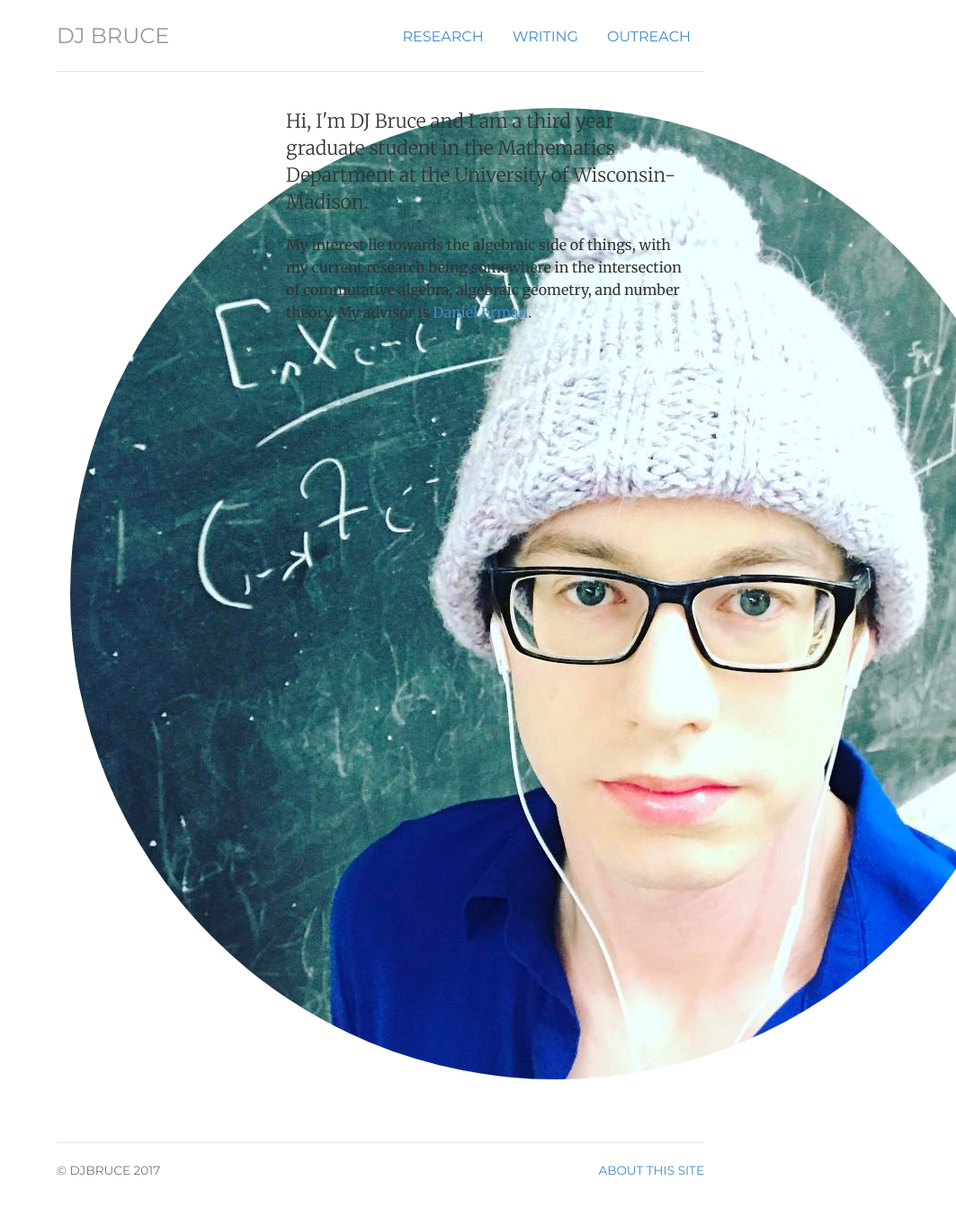
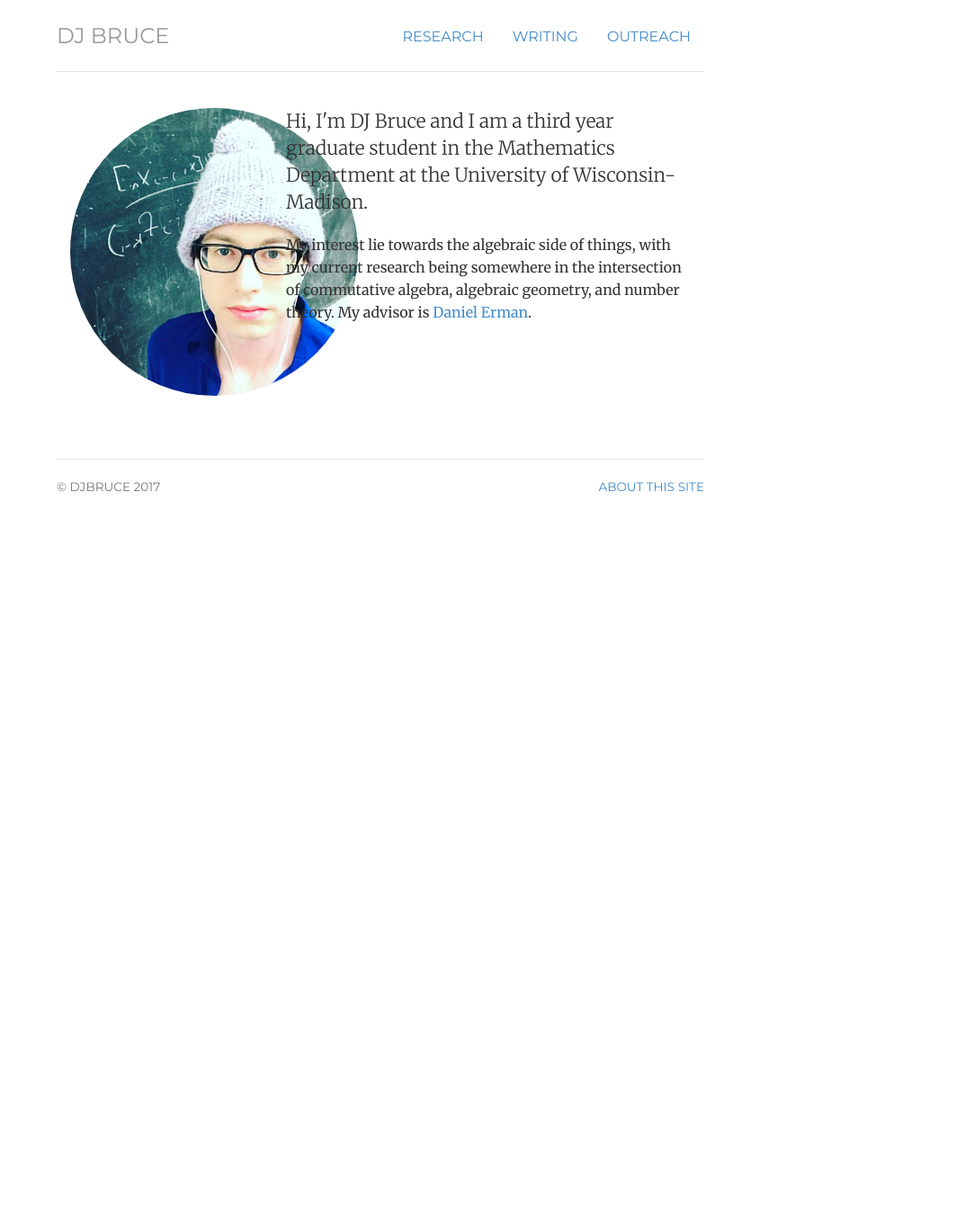
Before and after one commit to julietteBruce/old-homepage, a Jekyll site: the page built from index.html, in a window 1280 px wide. Shown: the whole page at 90% size, without its empty margins (217-1280 px from the left). Built offline with Jekyll 4.4.1, drawn with Linux system fonts in a browser that asks for light colours; after the commit the page ends 900 px from its top, so only the background shows below that.

Commit message:
Trying to fix avatar

```diff
--- a/css/style.css
+++ b/css/style.css
@@ -14,7 +14,7 @@ blockquote p { font-size: 16px; line-height: 1.6em; }
 h3.text-muted a {text-decoration: none; color: #999999; }
 h3.text-muted a:hover { text-decoration: none; color: #0088cc; }
 
-img.avatar { margin-bottom: 30px; }
+img.avatar { margin-bottom: 30px;width:320px;height:320px; }
 
 /* Custom container */
 .container > hr { margin: 30px 0; }
```
